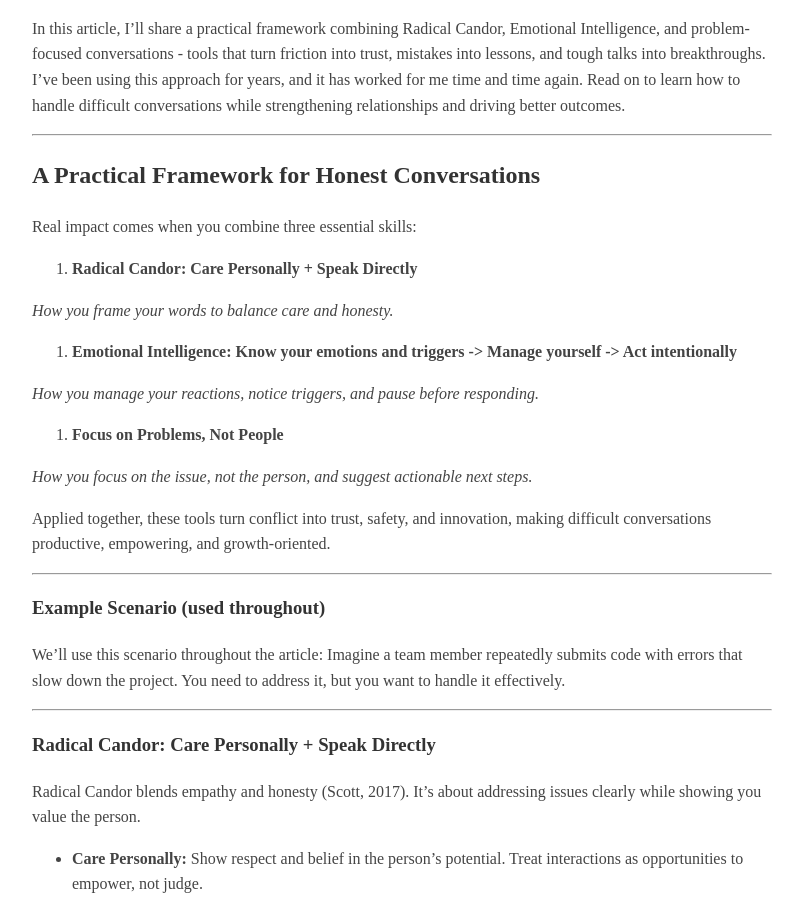
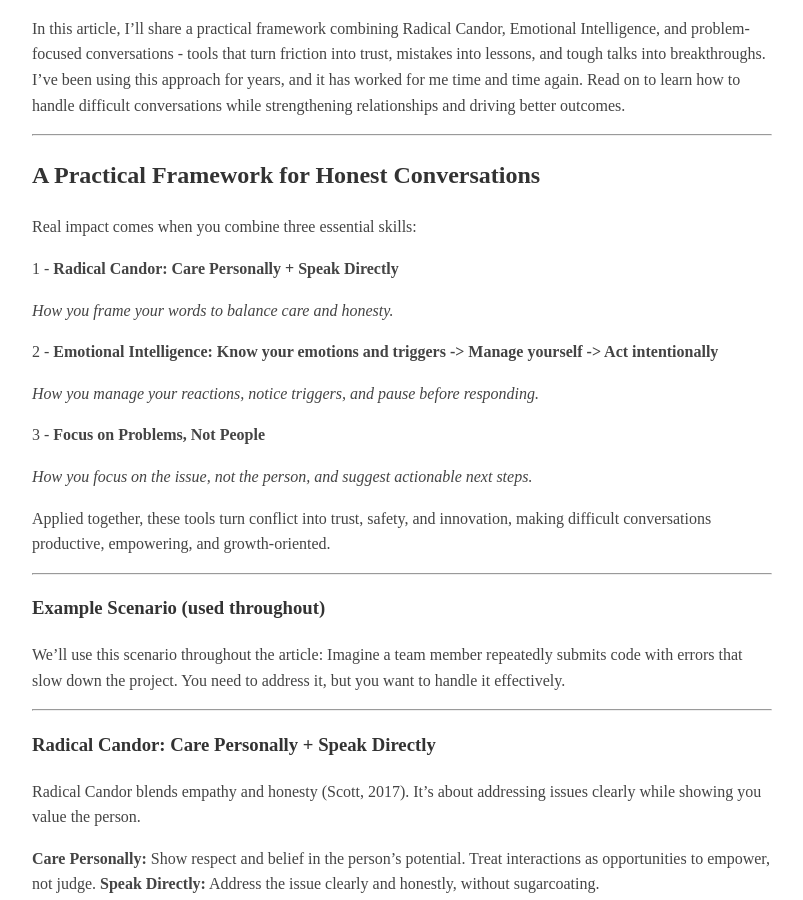
Before and after one commit to prabhamarkandan/prabhamarkandan.github.io, a Jekyll site: the page built from _posts/2025-08-16-leadership-edge-honest-conversations.md, in a window 1280 px wide and 900 px high, scrolled down 649 px. Shown: the whole window, without its empty margins (238-1041 px from the left). Built offline with Jekyll 4.4.1, drawn with Linux system fonts in a browser that asks for light colours.

Commit message:
Refactor content for clarity and consistency

```diff
--- a/_posts/2025-08-16-leadership-edge-honest-conversations.md
+++ b/_posts/2025-08-16-leadership-edge-honest-conversations.md
@@ -32,15 +32,15 @@ In this article, I’ll share a practical framework combining Radical Candor, Em
 
 Real impact comes when you combine three essential skills:
 
-1. **Radical Candor: Care Personally + Speak Directly**
+1 - **Radical Candor: Care Personally + Speak Directly**
 
 *How you frame your words to balance care and honesty.*
 
-2. **Emotional Intelligence: Know your emotions and triggers -> Manage yourself -> Act intentionally**
+2 - **Emotional Intelligence: Know your emotions and triggers -> Manage yourself -> Act intentionally**
 
 *How you manage your reactions, notice triggers, and pause before responding.*
 
-3. **Focus on Problems, Not People**
+3 - **Focus on Problems, Not People**
 
 *How you focus on the issue, not the person, and suggest actionable next steps.*
 
@@ -58,8 +58,8 @@ We’ll use this scenario throughout the article: Imagine a team member repeated
 
 Radical Candor blends empathy and honesty (Scott, 2017). It’s about addressing issues clearly while showing you value the person.
 
-- **Care Personally:** Show respect and belief in the person’s potential. Treat interactions as opportunities to empower, not judge.
-- **Speak Directly:** Address the issue clearly and honestly, without sugarcoating.
+**Care Personally:** Show respect and belief in the person’s potential. Treat interactions as opportunities to empower, not judge.
+**Speak Directly:** Address the issue clearly and honestly, without sugarcoating.
 
 **Avoid extremes:**
 
@@ -81,12 +81,12 @@ Conflict is best handled when paired with Emotional Intelligence. Here’s how t
 
 **Know (Self-Awareness):** Identify your emotional triggers. Notice how your body, thoughts, or tone change when you’re stressed, frustrated, or defensive. Awareness is the first step.
 
-*Practical tip for self-reflection*
+   *Practical tip for self-reflection*
 
-*Set aside 10 - 15 minutes at the end of the day or after a challenging situation. Write down:*
-   *- What triggered a strong emotional reaction?*
-   *- How did you respond?*
-   *- What could you do differently next time?*
+   *Set aside 10 - 15 minutes at the end of the day or after a challenging situation. Write down:*
+      *- What triggered a strong emotional reaction?*
+      *- How did you respond?*
+      *- What could you do differently next time?*
 
 Over time, patterns will emerge. You’ll start recognizing your triggers early, anticipate your reactions, and develop strategies to handle them more effectively. This small daily habit can significantly improve your emotional awareness and control.
 
@@ -94,11 +94,11 @@ Over time, patterns will emerge. You’ll start recognizing your triggers early,
 
 **Act (Intentional Action):** Respond intentionally, focusing on outcomes, solutions, and collaboration rather than venting emotions.
 
-*Practical tip*
+   *Practical tip*
 
-*Prepare a few go-to phrases for situations you frequently face, so you can respond calmly when emotions run high.*
+   *Prepare a few go-to phrases for situations you frequently face, so you can respond calmly when emotions run high.*
 
-*Sometimes the best action is to wait and address the issue later - whether one-on-one or in a calmer forum - rather than reacting in the heat of the moment.*
+   *Sometimes the best action is to wait and address the issue later - whether one-on-one or in a calmer forum - rather than reacting in the heat of the moment.*
 
 **Example:** During a code review, a repeated error is flagged by another team. Frustration rises, and the stakes feel higher, but instead of snapping:
 
```
